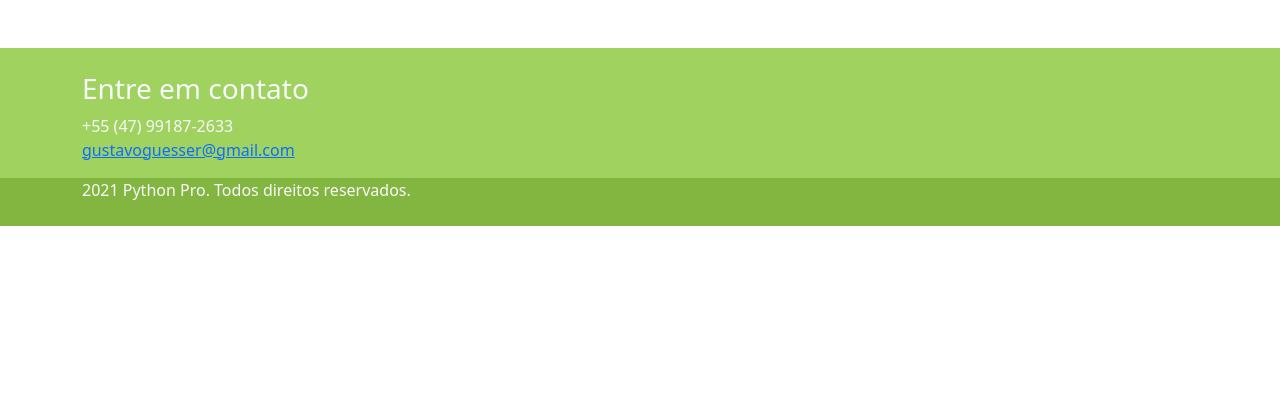
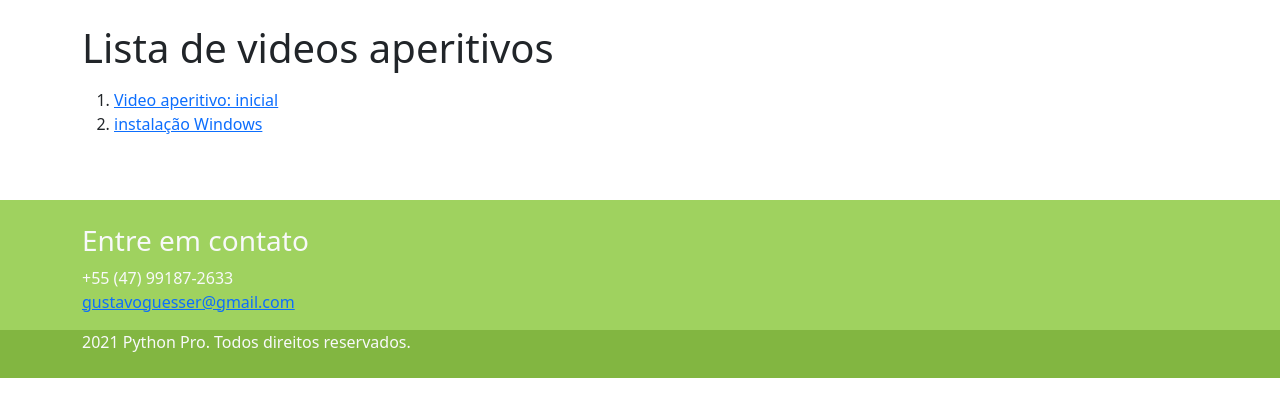
Before and after one commit to EstudosPython/django-teste, a Django app: page /aperitivos/ in a window 1280 px wide. Shown: the part 56-473 px from the top of the page. Run offline with Django 3.2, Linux system fonts and the light colour scheme; some libraries are stand-ins or nearby versions.

Commit message:
Finalizado a parte de template close #56

```diff
--- a/pypro/aperitivos/templates/aperitivos/indice.html
+++ b/pypro/aperitivos/templates/aperitivos/indice.html
@@ -6,13 +6,14 @@
 <div class="container">
     <div class="row">
         <div class="col-md-12">
-<!--            <h1 class="mt-4 mb-3">{{ video.titulo |default:"Faltando Titulo" }}</h1>-->
-<!--            <div class="embed-container mb-3">-->
-<!--                <iframe src="https://player.vimeo.com/video/{{ video.vimeo_id }}"-->
-<!--                        width="1272" height="720" frameborder="0" allow="autoplay; fullscreen; picture-in-picture"-->
-<!--                        allowfullscreen title="Inicial"></iframe>-->
-            </div>
-
+            <h1 class="mt-4 mb-3">Lista de videos aperitivos</h1>
+            <ol>
+                {% for video in videos %}
+                <li><a href="{{video.get_absolute_url}}"> {{ video.titulo | default:"Faltando titulo" }}</a></li>
+                {% empty %}
+                <li>Não foi encontrado nenhum video de aperitivo</li>
+                {% endfor %}
+            </ol>
         </div>
     </div>
 
--- a/pypro/aperitivos/urls.py
+++ b/pypro/aperitivos/urls.py
@@ -5,5 +5,5 @@ from pypro.aperitivos.views import video, indice
 app_name = 'aperitivos'
 urlpatterns = [
     path('<slug:slug>', video, name='video'),
-    path('', indice, name='indices'),
+    path('', indice, name='indice'),
 ]
--- a/pypro/aperitivos/views.py
+++ b/pypro/aperitivos/views.py
@@ -1,14 +1,29 @@
 from django.shortcuts import render
+from django.urls import reverse
+
+
+class Video:
+    def __init__(self, slug, titulo, vimeo_id):
+        self.slug = slug
+        self.titulo = titulo
+        self.vimeo_id = vimeo_id
+
+    def get_absolute_url(self):
+        return reverse('aperitivos:video', args=(self.slug,))
+
+
+videos = [
+    Video('motivacao', 'Video aperitivo: inicial', 577177067),
+    Video('instalacao-windows', 'instalação Windows', 251497668),
+]
+
+videos_dct = {v.slug: v for v in videos}
 
 
 def indice(request):
-    return render(request, 'aperitivos/indice.html')
+    return render(request, 'aperitivos/indice.html', context={'videos': videos})
 
 
 def video(request, slug):
-    videos = {
-        'motivacao': {'titulo': 'Video aperitivo: inicial', 'vimeo_id': 577177067},
-        'instalacao-windows': {'titulo': 'instalação Windows', 'vimeo_id': 251497668},
-    }
-    video = videos[slug]
+    video = videos_dct[slug]
     return render(request, 'aperitivos/video.html', context={'video': video})
--- a/pypro/base/templates/base/base.html
+++ b/pypro/base/templates/base/base.html
@@ -36,29 +36,7 @@
 </nav>
 {% block body %}{% endblock body %}
 
-<footer class="main-footer mt-5 pt-4 text-light">
-    <div class="container">
-        <div class="row">
-            <div class="col">
-                <H3>Entre em contato</H3>
-                <address>
-                    +55 (47) 99187-2633
-                    <br/>
-                    <a href="mailto:gustavoguesser@gmail.com">gustavoguesser@gmail.com</a>
-                </address>
-            </div>
-        </div>
-    </div>
-    <div class="rights pb-4 ">
-        <div class="container">
-            <div class="row">
-                <div class="col">
-                    {% now 'Y' %} Python Pro. Todos direitos reservados.
-                </div>
-            </div>
-        </div>
-    </div>
-</footer>
+{% include 'base/footer.html' with contato_email='gustavoguesser@gmail.com' only %}
 
 </body>
 </html>
--- /dev/null
+++ b/pypro/base/templates/base/footer.html
@@ -0,0 +1,23 @@
+<footer class="main-footer mt-5 pt-4 text-light">
+    <div class="container">
+        <div class="row">
+            <div class="col">
+                <H3>Entre em contato</H3>
+                <address>
+                    +55 (47) 99187-2633
+                    <br/>
+                    <a href="mailto:{{contato_email}}">{{contato_email}}</a>
+                </address>
+            </div>
+        </div>
+    </div>
+    <div class="rights pb-4 ">
+        <div class="container">
+            <div class="row">
+                <div class="col">
+                    {% now 'Y' %} Python Pro. Todos direitos reservados.
+                </div>
+            </div>
+        </div>
+    </div>
+</footer>
```
Also changed, not shown: pypro/aperitivos/tests/tests_indice.py (+22 -8 lines), pypro/base/tests/test_home.py (+5 -0 lines).
